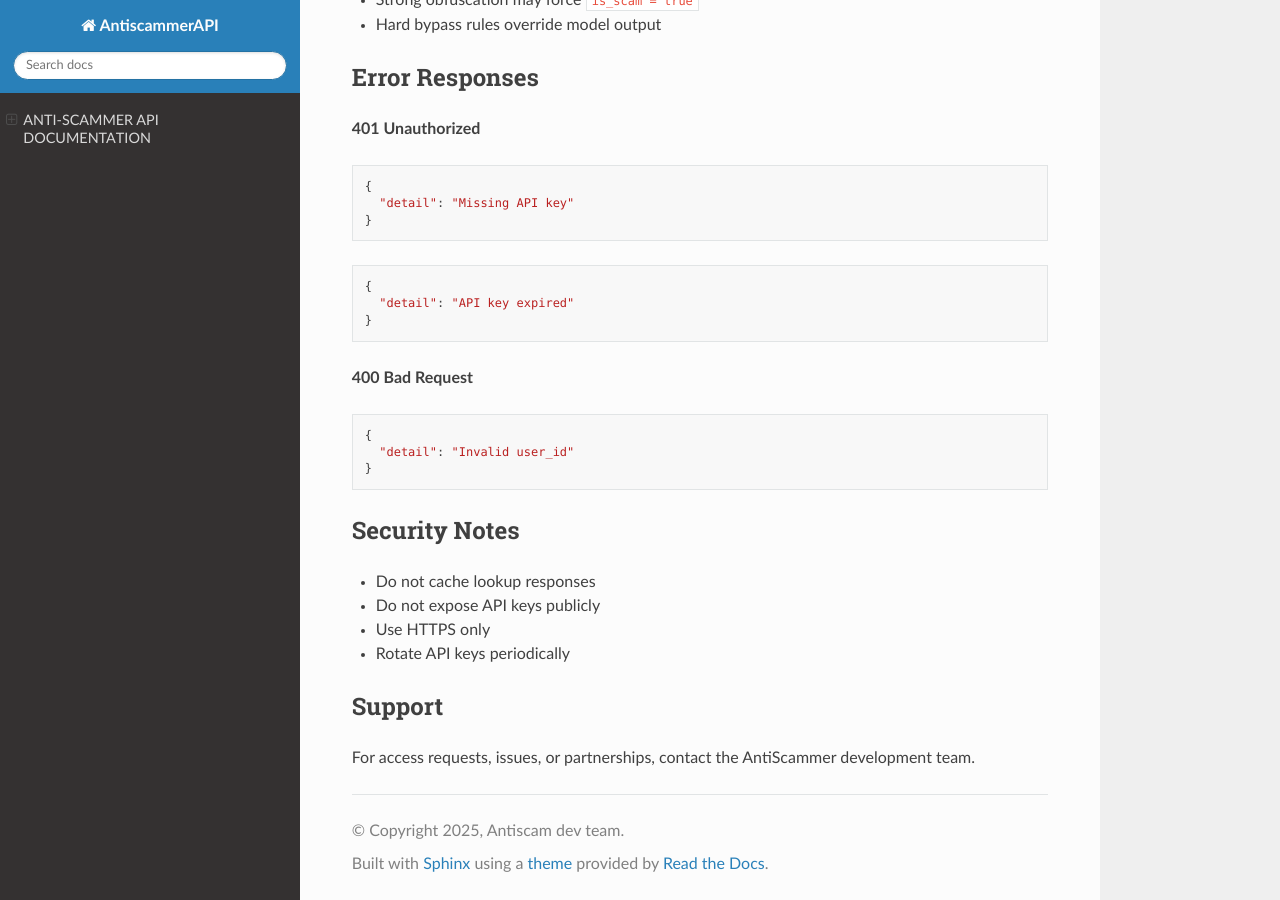
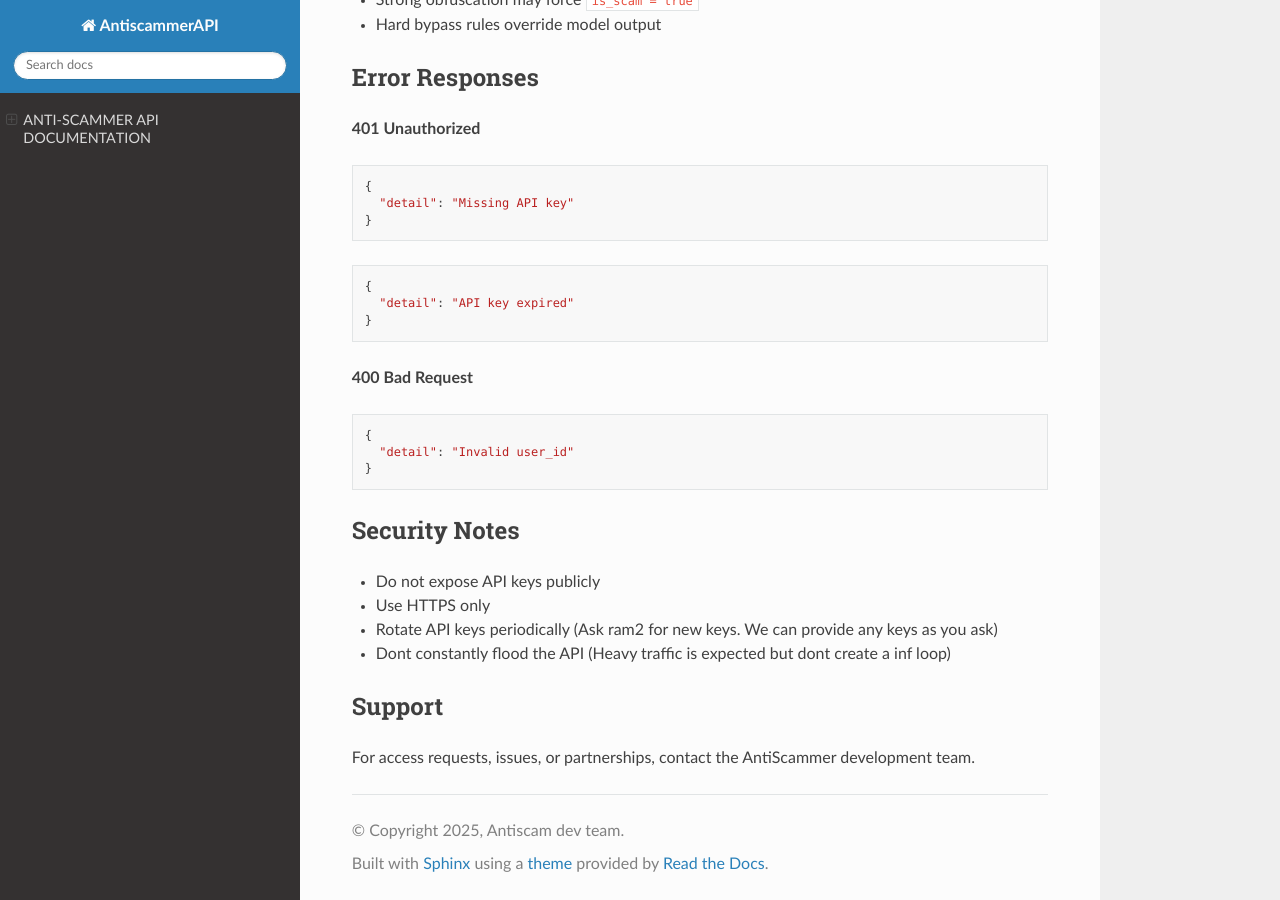
Before and after one commit to Antiscammer-Dev-team/APIANTISCAMMER, a Sphinx documentation site: the page built from docs/source/index.rst, in a window 1280 px wide and 900 px high, scrolled down 4938 px. Built offline with Sphinx 7.4.7 and the Read the Docs theme 3.1.0, drawn with Linux system fonts in a browser that asks for light colours.

Commit message:
Update index.rst

```diff
--- a/docs/source/index.rst
+++ b/docs/source/index.rst
@@ -266,11 +266,10 @@ Error Responses
 
 Security Notes
 --------------
-- Do not cache lookup responses
 - Do not expose API keys publicly
 - Use HTTPS only
-- Rotate API keys periodically
-
+- Rotate API keys periodically (Ask ram2 for new keys. We can provide any keys as you ask)
+- Dont constantly flood the API (Heavy traffic is expected but dont create a inf loop)
 
 Support
 -------
```
Also changed, not shown: other parts of docs/source/index.rst (+1 -1 lines).
